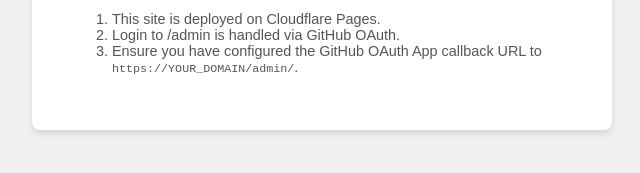
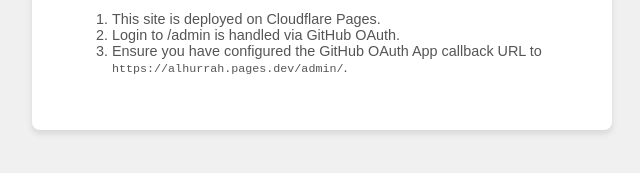
Before and after one commit to aradalhurrah/cloudflare, a plain HTML site: page index.html in a window 1280 px wide. Shown: the part 475-648 px from the top of the page, 318-958 px from the left. Drawn offline with Linux system fonts and the light colour scheme.

Commit message:
Update index.html

```diff
--- a/index.html
+++ b/index.html
@@ -28,7 +28,7 @@
             <ol>
                 <li>This site is deployed on Cloudflare Pages.</li>
                 <li>Login to /admin is handled via GitHub OAuth.</li>
-                <li>Ensure you have configured the GitHub OAuth App callback URL to <code>https://YOUR_DOMAIN/admin/</code>.</li>
+                <li>Ensure you have configured the GitHub OAuth App callback URL to <code>https://alhurrah.pages.dev/admin/</code>.</li>
             </ol>
         </div>
     </div>
```
